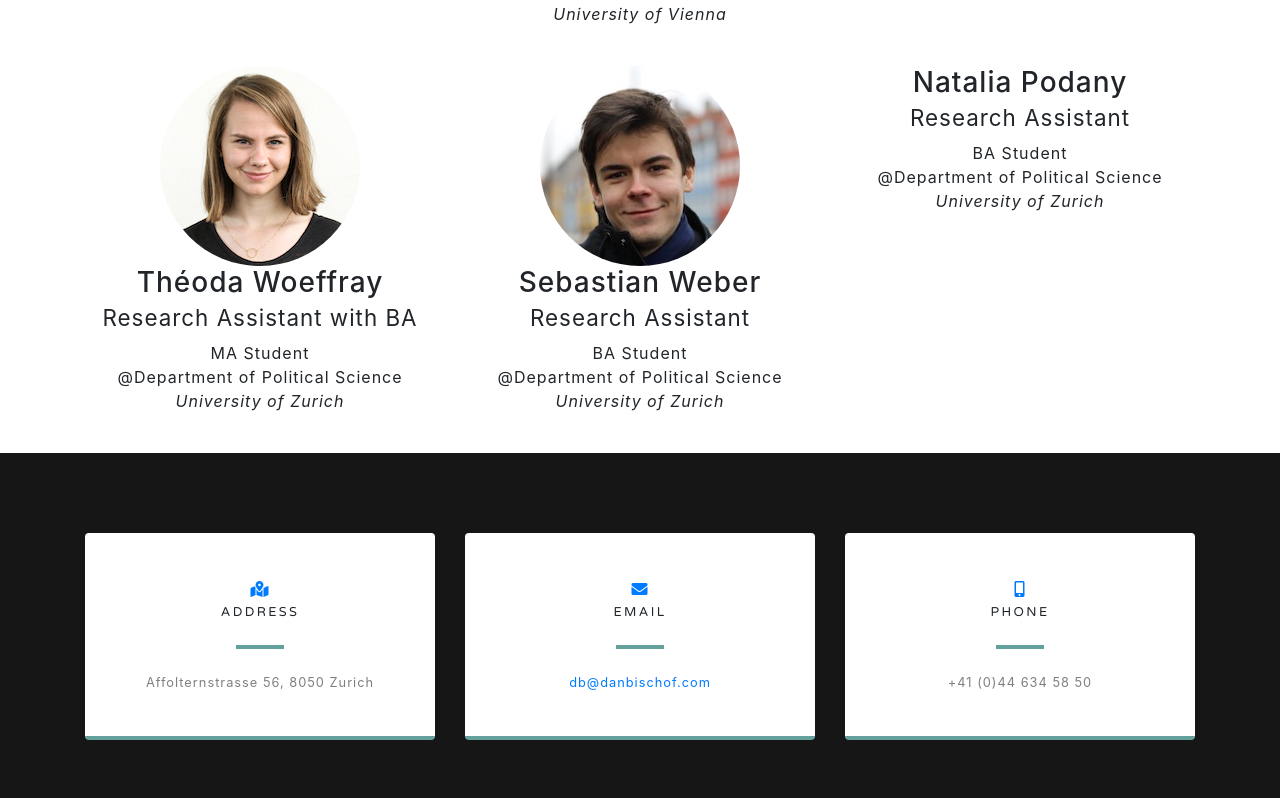
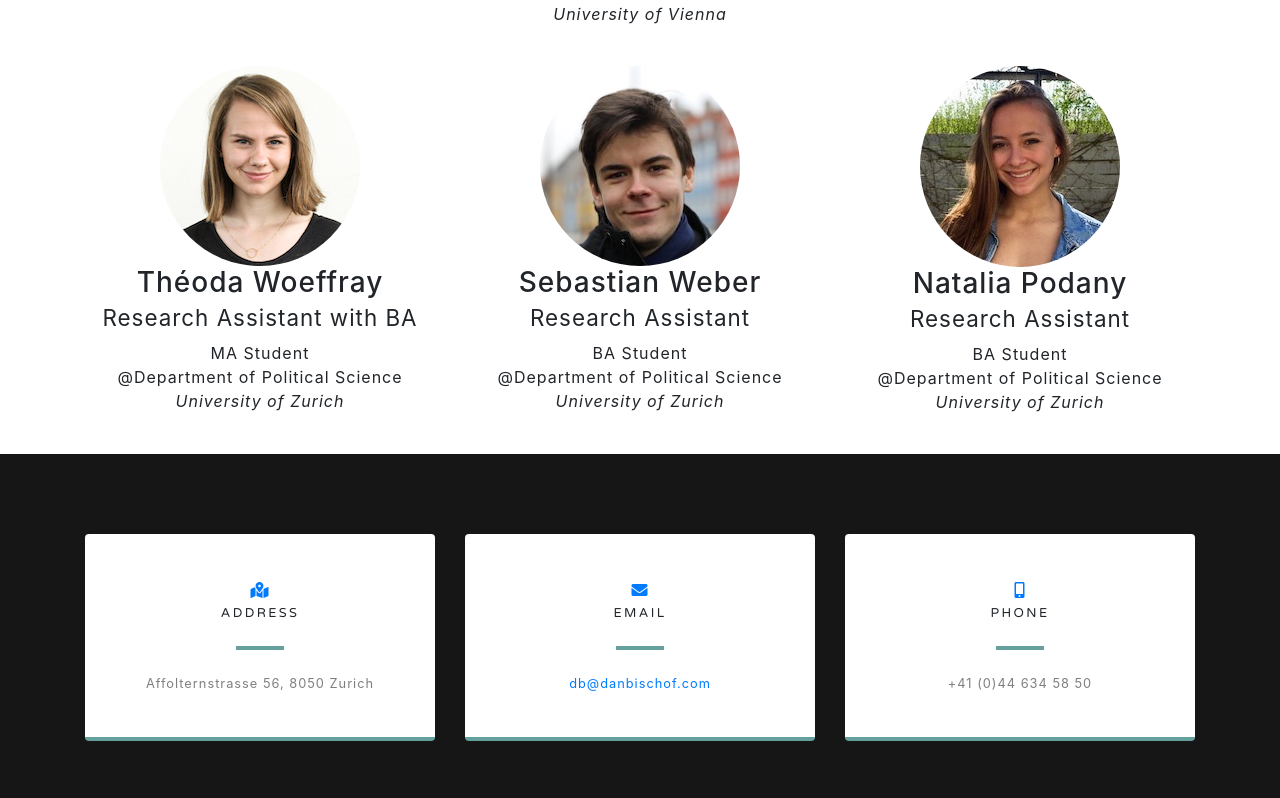
Before and after one commit to extremeentrance/extremeentrance.github.io, a website with bundled scripts: page index.html in a window 1280 px wide. Shown: the part 8558-9356 px from the top of the page. Built offline with nearby package versions, Linux system fonts and the light colour scheme.

Commit message:
Natalia pic index

```diff
--- a/index.html
+++ b/index.html
@@ -415,6 +415,7 @@
       <p>BA Student <br> @Department of Political Science <br> <i>University of Zurich</i> </p>
     </div>
     <div class="col-lg-4 col-sm-6 text-center mb-4">
+      <img class="rounded-circle img-fluid d-block mx-auto" src="img/NP.jpg" alt="">
       <h3>Natalia Podany <br>
         <small>Research Assistant</small>
       </h3>
```
